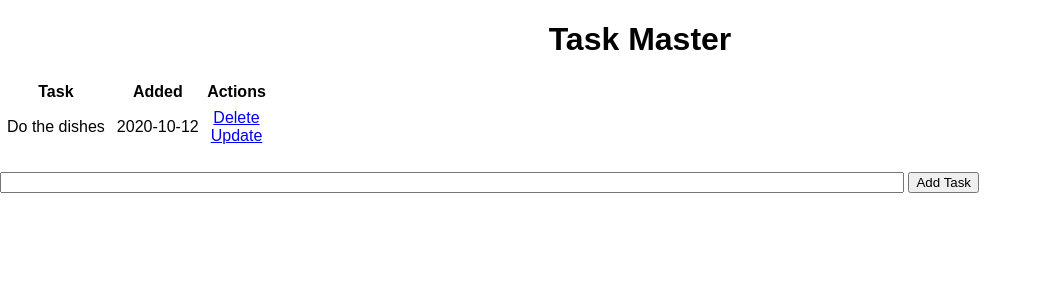
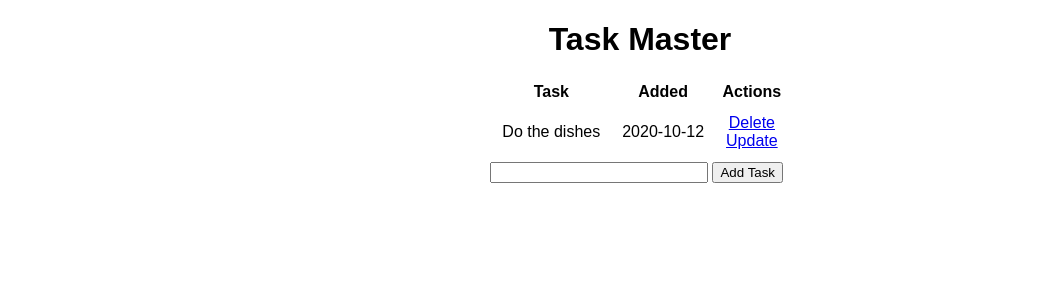
Before and after one commit to kkhus5/Basic-Flask-App-Task-List, a Flask app: page / in a window 1280 px wide. Shown: the top 300 px of the page, without its empty margins (0-1042 px from the left). Run offline with Flask 2, Linux system fonts and the light colour scheme; data comes from the database, SQL or seed files in the repository; both versions use the stored data as it was after the commit.

Commit message:
updated styling

```diff
--- a/static/css/main.css
+++ b/static/css/main.css
@@ -3,13 +3,20 @@ body {
 	font-family: sans-serif;
 }
 
+table {
+  	margin-left: auto;
+  	margin-right: auto;
+}
+
 td {
 	text-align: center;
-	padding: 5px;
+	padding: 10px;
 }
 
 .form {
-	margin-top: 20px;
+  	margin-left: auto;
+  	margin-right: auto;
+	width: 300px;
 }
 
 #content {
--- a/templates/index.html
+++ b/templates/index.html
@@ -10,7 +10,7 @@
 
 	{% if tasks|length < 1 %}
 
-	<h4 tyle="text-align: center"> There are no tasks. Create one below! </h4>
+	<h4 style="text-align: center"> There are no tasks. Create one below! </h4>
 
 	{% else %}
 
```
Also changed, not shown: test.db.
